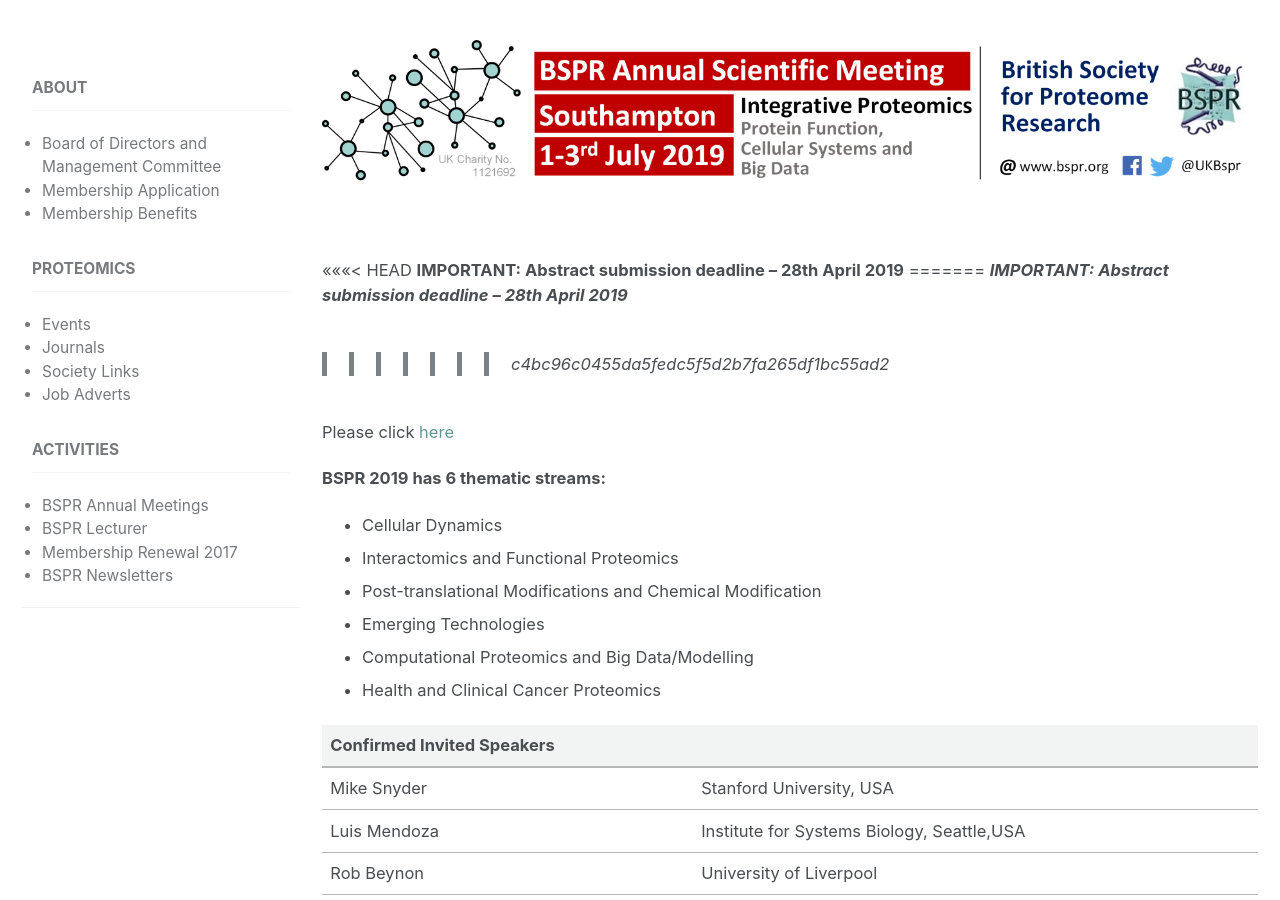
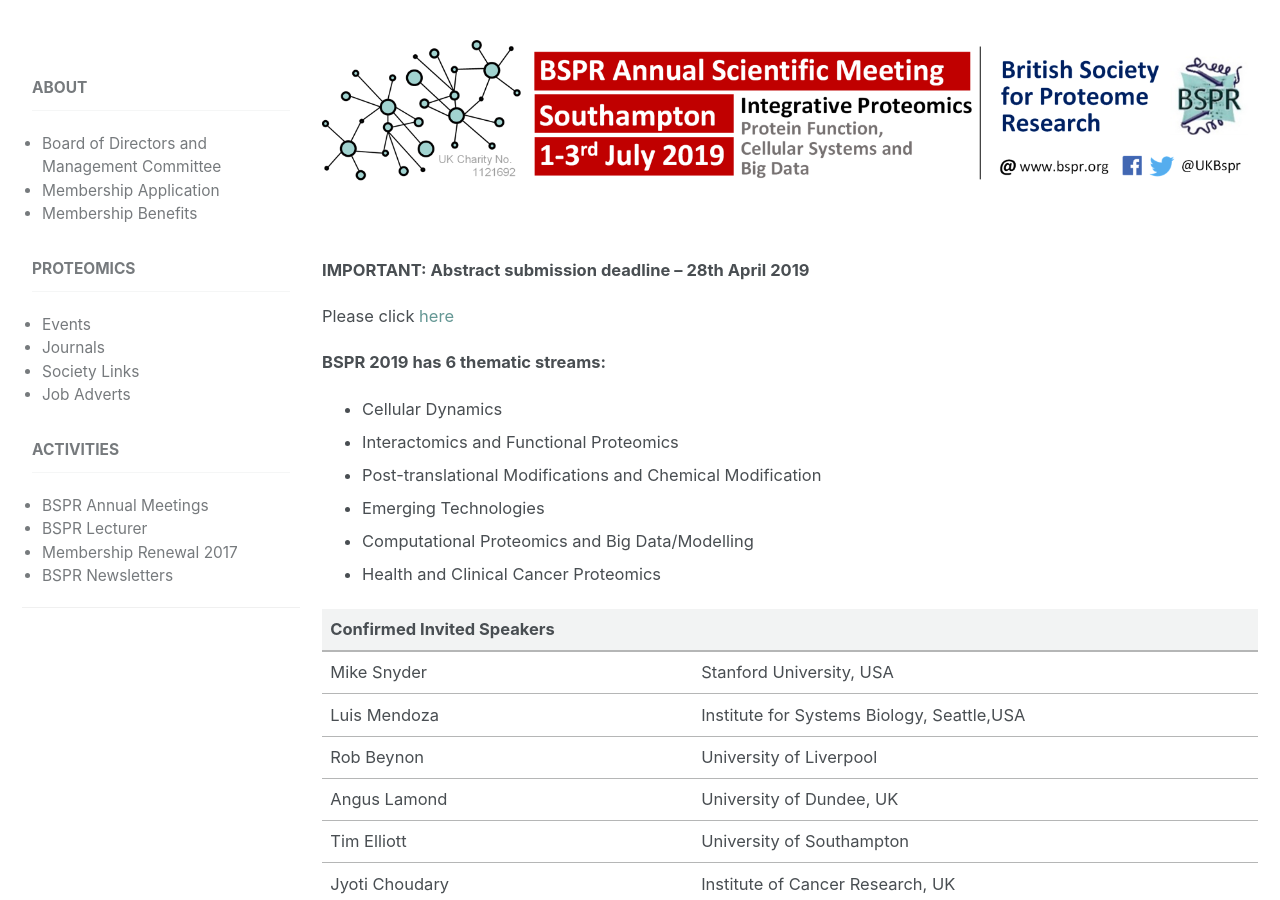
Before and after one commit to kbarnouin/Chuqiaoo.github.io, a Jekyll site: the page built from _posts/2018-12-11-BSPR-2019.md, in a window 1280 px wide and 900 px high, scrolled down 460 px. Built offline with Jekyll 4.4.1, drawn with Linux system fonts in a browser that asks for light colours; nearby versions of some CDN libraries.

Commit message:
highlight Abstract submission deadline on bapr 2019 page

```diff
--- a/_posts/2018-12-11-BSPR-2019.md
+++ b/_posts/2018-12-11-BSPR-2019.md
@@ -19,11 +19,7 @@
 </figure>
 
 
-<<<<<<< HEAD
 **IMPORTANT: Abstract submission deadline – 28th April 2019**
-=======
-***IMPORTANT: Abstract submission deadline – 28th April 2019***
->>>>>>> c4bc96c0455da5fedc5f5d2b7fa265df1bc55ad2
 
 Please click [here](https://docs.google.com/forms/d/e/1FAIpQLSeT53R-qykMTCna59dpISxURCurJt98CxrcJVRqJC6OxAhh_A/viewform)
 
```
Also changed, not shown: 3 other files.
